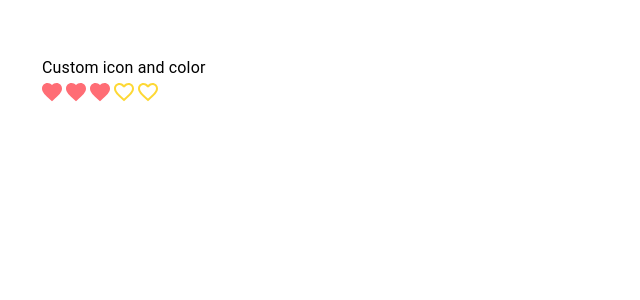
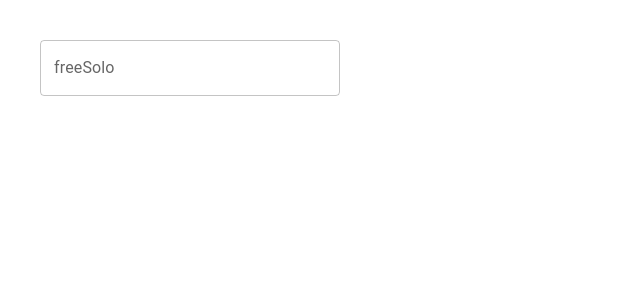
Before and after one commit to saltukkilinc/material-ui-dashboard, a React (Vite) app: page / in a window 1280 px wide. Shown: the top 300 px of the page, without its empty margins (0-640 px from the left). Built offline with nearby package versions, Linux system fonts and the light colour scheme.

Commit message:
add autocomplete

```diff
--- a/src/App.tsx
+++ b/src/App.tsx
@@ -5,7 +5,8 @@
 // import MuiRadioGroup from "./components/muiRadioButton";
 //import MuiCheckbox from "./components/muiCheckbox";
 // import MuiSwitch from "./components/muiSwitch/indesx";
-import MuiRating from "./components/muiRating";
+// import MuiRating from "./components/muiRating";
+import MuiAutocomplete from "./components/muiAutocomplete";
 
 import "./App.css";
 
@@ -20,7 +21,8 @@
       {/* <MuiRadioGroup /> */}
       {/* <MuiCheckbox /> */}
       {/* <MuiSwitch /> */}
-      <MuiRating />
+      {/* <MuiRating /> */}
+      <MuiAutocomplete />
     </div>
   );
 }
--- /dev/null
+++ b/src/components/muiAutocomplete/index.tsx
@@ -0,0 +1,151 @@
+import { useState } from "react";
+import TextField from "@mui/material/TextField";
+import Stack from "@mui/material/Stack";
+import Autocomplete from "@mui/material/Autocomplete";
+
+export default function MuiAutocomplete() {
+  const [value, setValue] = useState<string | null>();
+
+
+  return (
+    <Stack spacing={2} sx={{ width: 300 }}>
+      <Autocomplete
+        id="free-solo-demo"
+        freeSolo
+        options={top100Films.map((option) => option.title)}
+        renderInput={(params) => <TextField {...params} label="freeSolo" />}
+        value={value}
+        onChange={(event, newValue: string | null) => setValue(newValue)}
+      />
+    </Stack>
+  );
+}
+
+// Top 100 films as rated by IMDb users. http://www.imdb.com/chart/top
+const top100Films = [
+  { title: "The Shawshank Redemption", year: 1994 },
+  { title: "The Godfather", year: 1972 },
+  { title: "The Godfather: Part II", year: 1974 },
+  { title: "The Dark Knight", year: 2008 },
+  { title: "12 Angry Men", year: 1957 },
+  { title: "Schindler's List", year: 1993 },
+  { title: "Pulp Fiction", year: 1994 },
+  {
+    title: "The Lord of the Rings: The Return of the King",
+    year: 2003,
+  },
+  { title: "The Good, the Bad and the Ugly", year: 1966 },
+  { title: "Fight Club", year: 1999 },
+  {
+    title: "The Lord of the Rings: The Fellowship of the Ring",
+    year: 2001,
+  },
+  {
+    title: "Star Wars: Episode V - The Empire Strikes Back",
+    year: 1980,
+  },
+  { title: "Forrest Gump", year: 1994 },
+  { title: "Inception", year: 2010 },
+  {
+    title: "The Lord of the Rings: The Two Towers",
+    year: 2002,
+  },
+  { title: "One Flew Over the Cuckoo's Nest", year: 1975 },
+  { title: "Goodfellas", year: 1990 },
+  { title: "The Matrix", year: 1999 },
+  { title: "Seven Samurai", year: 1954 },
+  {
+    title: "Star Wars: Episode IV - A New Hope",
+    year: 1977,
+  },
+  { title: "City of God", year: 2002 },
+  { title: "Se7en", year: 1995 },
+  { title: "The Silence of the Lambs", year: 1991 },
+  { title: "It's a Wonderful Life", year: 1946 },
+  { title: "Life Is Beautiful", year: 1997 },
+  { title: "The Usual Suspects", year: 1995 },
+  { title: "Léon: The Professional", year: 1994 },
+  { title: "Spirited Away", year: 2001 },
+  { title: "Saving Private Ryan", year: 1998 },
+  { title: "Once Upon a Time in the West", year: 1968 },
+  { title: "American History X", year: 1998 },
+  { title: "Interstellar", year: 2014 },
+  { title: "Casablanca", year: 1942 },
+  { title: "City Lights", year: 1931 },
+  { title: "Psycho", year: 1960 },
+  { title: "The Green Mile", year: 1999 },
+  { title: "The Intouchables", year: 2011 },
+  { title: "Modern Times", year: 1936 },
+  { title: "Raiders of the Lost Ark", year: 1981 },
+  { title: "Rear Window", year: 1954 },
+  { title: "The Pianist", year: 2002 },
+  { title: "The Departed", year: 2006 },
+  { title: "Terminator 2: Judgment Day", year: 1991 },
+  { title: "Back to the Future", year: 1985 },
+  { title: "Whiplash", year: 2014 },
+  { title: "Gladiator", year: 2000 },
+  { title: "Memento", year: 2000 },
+  { title: "The Prestige", year: 2006 },
+  { title: "The Lion King", year: 1994 },
+  { title: "Apocalypse Now", year: 1979 },
+  { title: "Alien", year: 1979 },
+  { title: "Sunset Boulevard", year: 1950 },
+  {
+    title:
+      "Dr. Strangelove or: How I Learned to Stop Worrying and Love the Bomb",
+    year: 1964,
+  },
+  { title: "The Great Dictator", year: 1940 },
+  { title: "Cinema Paradiso", year: 1988 },
+  { title: "The Lives of Others", year: 2006 },
+  { title: "Grave of the Fireflies", year: 1988 },
+  { title: "Paths of Glory", year: 1957 },
+  { title: "Django Unchained", year: 2012 },
+  { title: "The Shining", year: 1980 },
+  { title: "WALL·E", year: 2008 },
+  { title: "American Beauty", year: 1999 },
+  { title: "The Dark Knight Rises", year: 2012 },
+  { title: "Princess Mononoke", year: 1997 },
+  { title: "Aliens", year: 1986 },
+  { title: "Oldboy", year: 2003 },
+  { title: "Once Upon a Time in America", year: 1984 },
+  { title: "Witness for the Prosecution", year: 1957 },
+  { title: "Das Boot", year: 1981 },
+  { title: "Citizen Kane", year: 1941 },
+  { title: "North by Northwest", year: 1959 },
+  { title: "Vertigo", year: 1958 },
+  {
+    title: "Star Wars: Episode VI - Return of the Jedi",
+    year: 1983,
+  },
+  { title: "Reservoir Dogs", year: 1992 },
+  { title: "Braveheart", year: 1995 },
+  { title: "M", year: 1931 },
+  { title: "Requiem for a Dream", year: 2000 },
+  { title: "Amélie", year: 2001 },
+  { title: "A Clockwork Orange", year: 1971 },
+  { title: "Like Stars on Earth", year: 2007 },
+  { title: "Taxi Driver", year: 1976 },
+  { title: "Lawrence of Arabia", year: 1962 },
+  { title: "Double Indemnity", year: 1944 },
+  {
+    title: "Eternal Sunshine of the Spotless Mind",
+    year: 2004,
+  },
+  { title: "Amadeus", year: 1984 },
+  { title: "To Kill a Mockingbird", year: 1962 },
+  { title: "Toy Story 3", year: 2010 },
+  { title: "Logan", year: 2017 },
+  { title: "Full Metal Jacket", year: 1987 },
+  { title: "Dangal", year: 2016 },
+  { title: "The Sting", year: 1973 },
+  { title: "2001: A Space Odyssey", year: 1968 },
+  { title: "Singin' in the Rain", year: 1952 },
+  { title: "Toy Story", year: 1995 },
+  { title: "Bicycle Thieves", year: 1948 },
+  { title: "The Kid", year: 1921 },
+  { title: "Inglourious Basterds", year: 2009 },
+  { title: "Snatch", year: 2000 },
+  { title: "3 Idiots", year: 2009 },
+  { title: "Monty Python and the Holy Grail", year: 1975 },
+];
```
